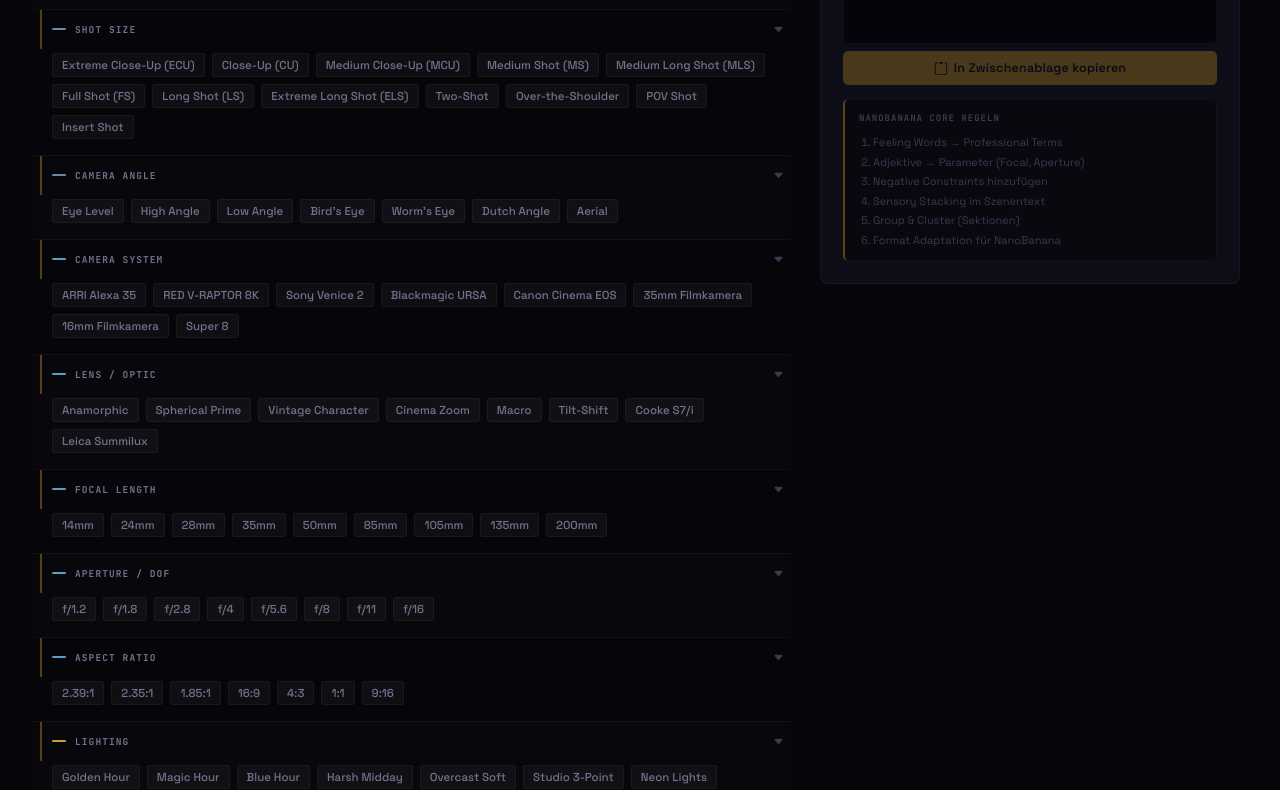
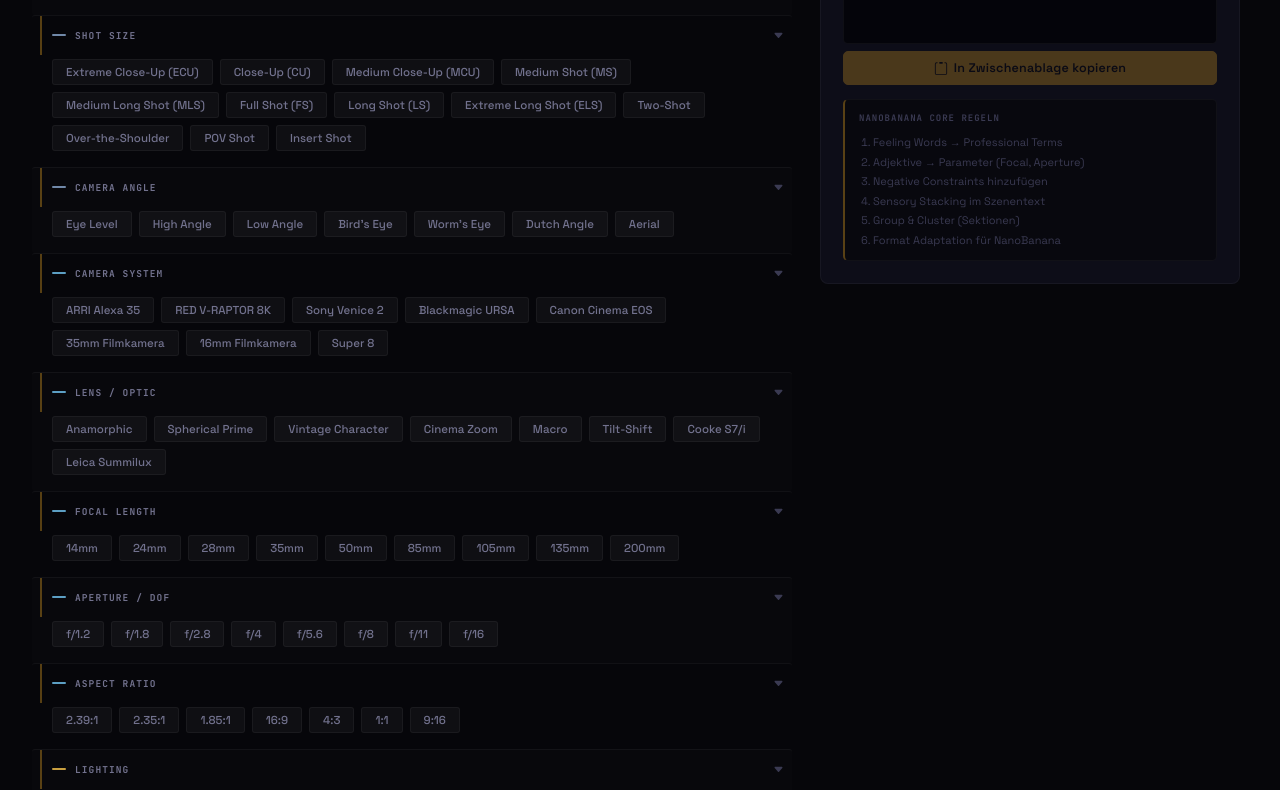
Before and after one commit to n4wmachine/SeenGrid, a React (Vite) app: page / in a window 1280 px wide. Shown: the part 351-1141 px from the top of the page. Built offline with nearby package versions, Linux system fonts and the light colour scheme.

Commit message:
theme: larger chip padding, output box glow on has-content

```diff
--- a/src/styles/theme.css
+++ b/src/styles/theme.css
@@ -140,7 +140,7 @@ input, textarea { font-family: var(--font-ui); }
 .chip {
   display: inline-flex;
   align-items: center;
-  padding: 4px 9px;
+  padding: 5px 13px;
   background: var(--chip-bg);
   border: 1px solid var(--b-subtle);
   border-radius: var(--r-xs);
@@ -279,8 +279,12 @@ input, textarea { font-family: var(--font-ui); }
   user-select: all;
 }
 .output-box.has-content {
-  border-color: rgba(232,166,36,0.30);
-  background: #080810;
+  border-color: rgba(232,166,36,0.45);
+  background: #04040a;
+  box-shadow:
+    0 0 0 1px rgba(232,166,36,0.10),
+    0 0 36px rgba(232,166,36,0.10),
+    inset 0 0 28px rgba(232,166,36,0.03);
 }
 
 /* ── Card ── */
```
